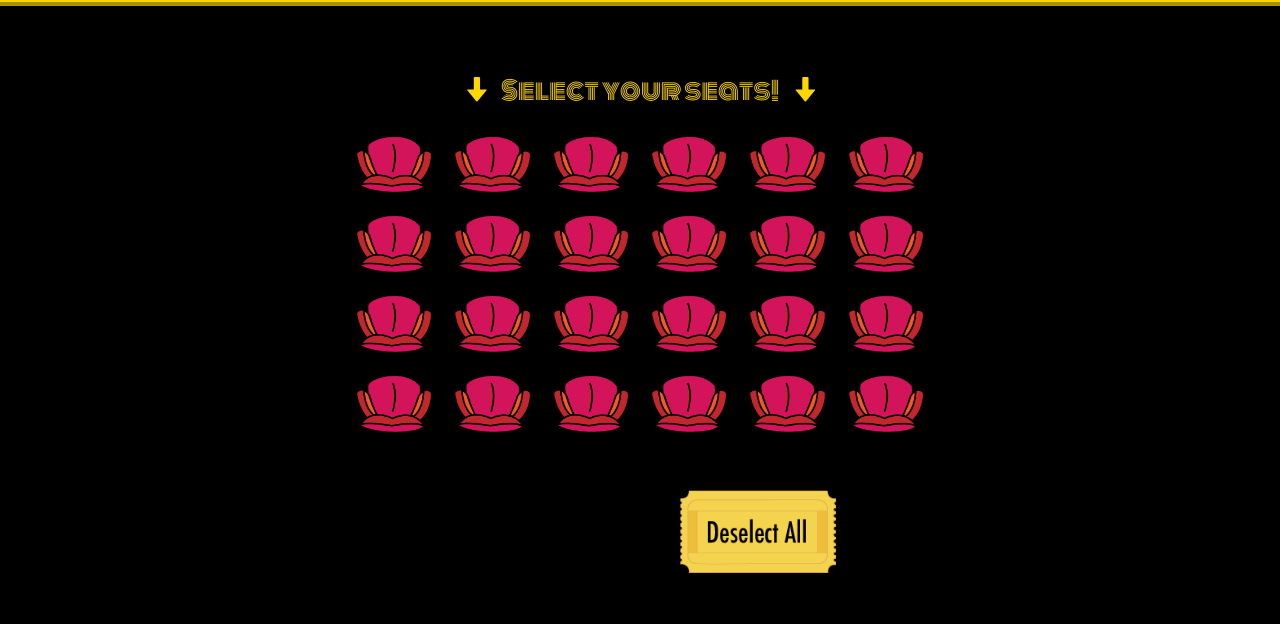
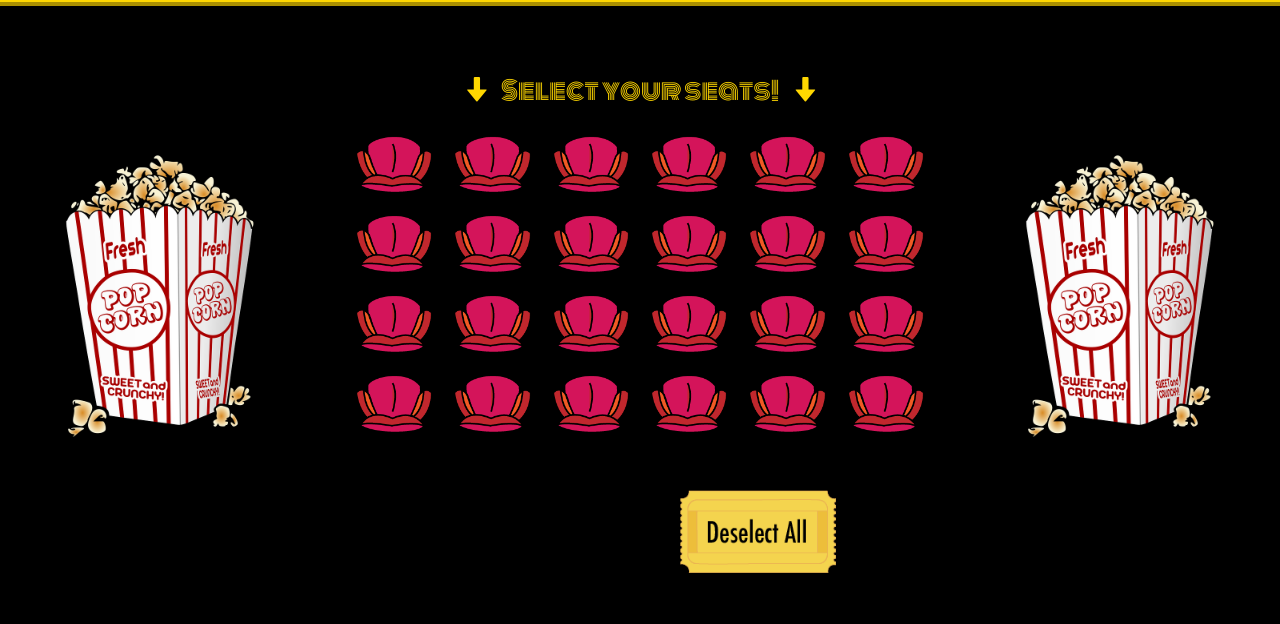
Before and after one commit to BamboozledMe/midtermgroup4, a plain HTML site: page midterm/index.html in a window 1280 px wide. Shown: the part 647-1271 px from the top of the page. Drawn offline with nearby package versions, Linux system fonts and the light colour scheme.

Commit message:
added popcorns

```diff
--- a/midterm/css/styles.css
+++ b/midterm/css/styles.css
@@ -74,6 +74,19 @@ body {
   padding: 50px;
 }
 
+.leftPopcorn {
+  position: absolute;
+  width: 15%;
+  left: 5%;
+  top: 800px;
+}
+
+.rightPopcorn {
+  position: absolute;
+  width: 15%;
+  left: 80%;
+  top: 800px;
+}
 .containerSeats {
   width: 50%;
   height: 30%;
@@ -218,6 +231,14 @@ h2 {
   .glyphicon {
     display: none;
   }
+
+  .leftPopcorn {
+    display: none;
+  }
+
+  .rightPopcorn {
+    display: none;
+  }
 }
 
 @media only screen and (min-width: 600px) {
--- a/midterm/index.html
+++ b/midterm/index.html
@@ -46,6 +46,8 @@
     </div> <!-- close container -->
 
 <div class="floor">
+    <img src = "images/popcorn.png" class = "leftPopcorn">
+    <img src = "images/popcorn.png" class = "rightPopcorn">
     <h2  id = "selectYourSeat"><span class = "glyphicon glyphicon-arrow-down"></span> <a href="#bottom">
       Select your seats!  </a><span class = "glyphicon glyphicon-arrow-down"></span></h2>
 
```
